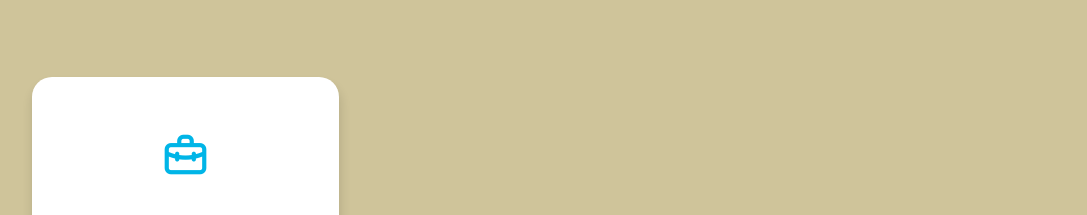
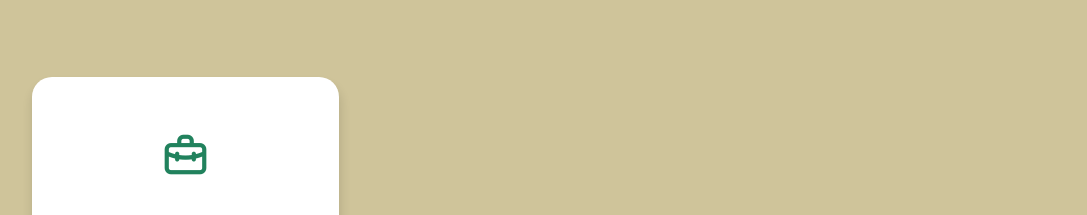
Before and after one commit to PrashanthChinthapoola/Portfolio, a website: page index.html in a window 1280 px wide. Shown: the part 1643-1858 px from the top of the page, without its empty margins (96-1183 px from the left). Drawn offline with nearby package versions, Linux system fonts and the light colour scheme.

Commit message:
'portfolio'

```diff
--- a/assets/css/style.css
+++ b/assets/css/style.css
@@ -384,7 +384,7 @@ h3{
 }
 .project-box>i{
     font-size: 50px;
-    color: #00B5E7;
+    color: #21825d;
     margin-bottom: 25px;
 }
 .project-box label{
```
